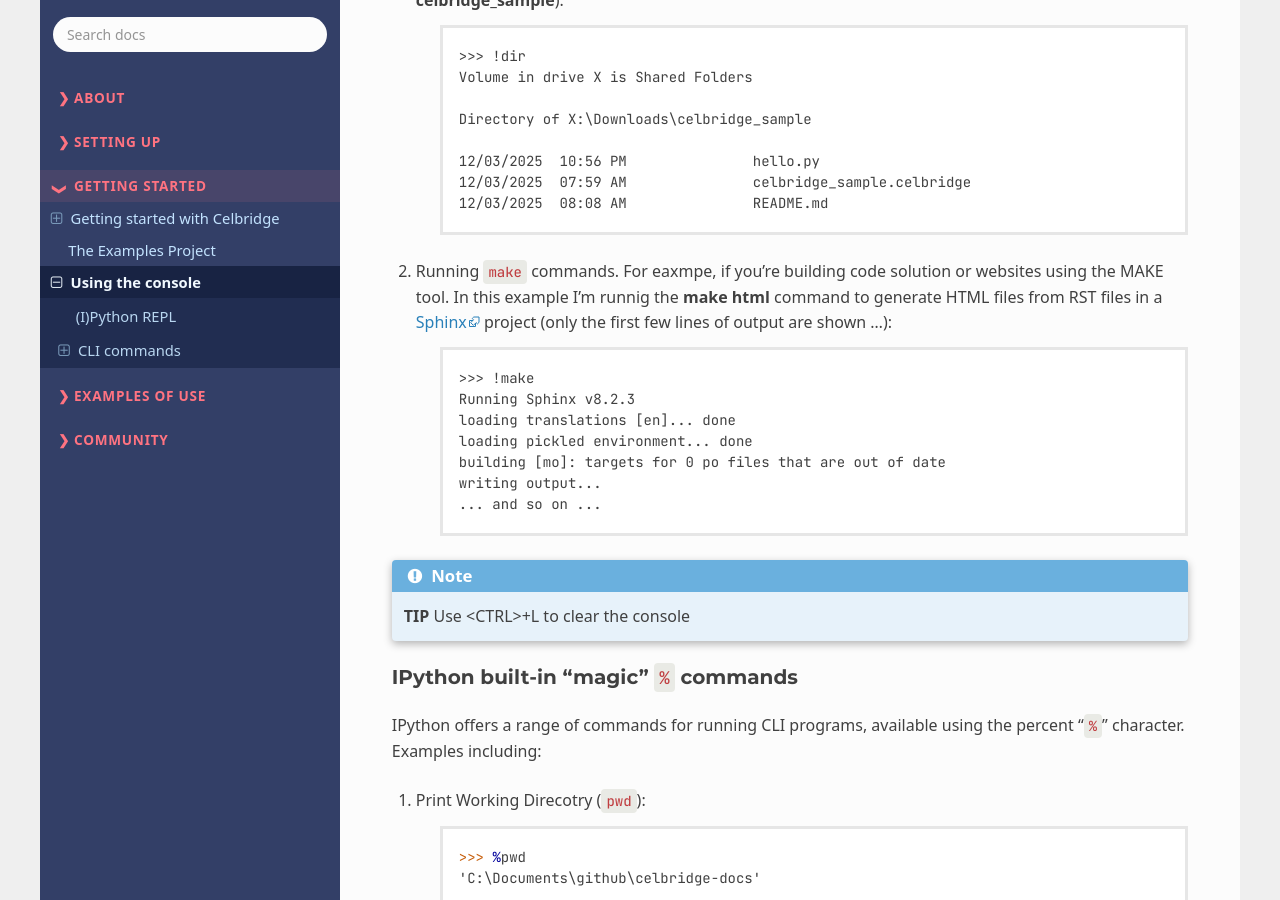
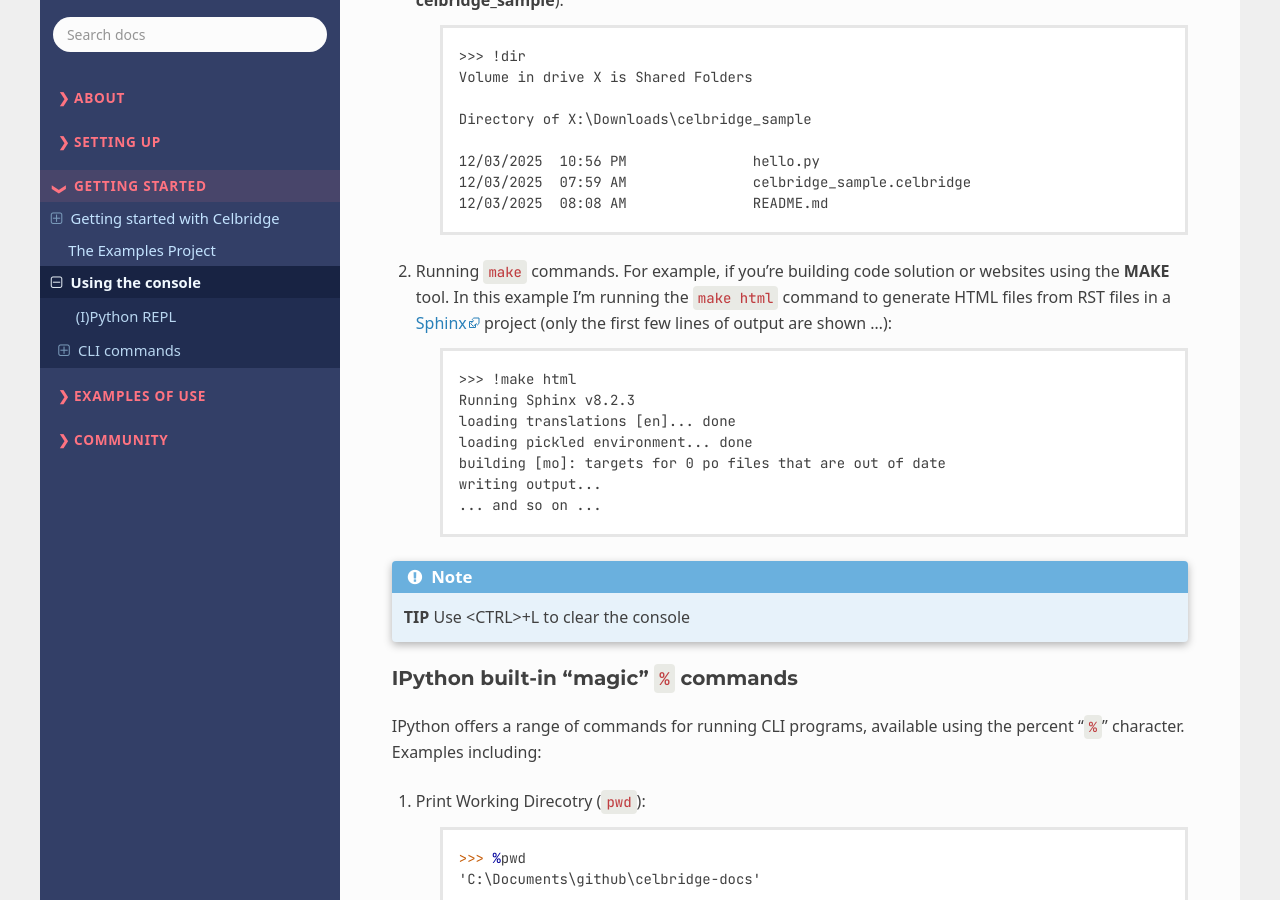
Before and after one commit to celbridge-org/celbridge-docs, a Sphinx documentation site: the page built from docs/03_getting_started/console.md, in a window 1280 px wide and 900 px high, scrolled down 1478 px. Built offline with Sphinx 7.4.7 and the Read the Docs theme 3.1.0, drawn with Linux system fonts in a browser that asks for light colours.

Commit message:
Update console documentation with new content

````diff
--- a/docs/03_getting_started/console.md
+++ b/docs/03_getting_started/console.md
@@ -57,10 +57,10 @@ It also offers a range of commands for running CLI programs, available using the
    > 12/03/2025  08:08 AM               README.md
    > ```
 
-2. Running `make` commands. For eaxmpe, if you're building code solution or websites using the MAKE tool. In this example I'm runnig the **make html** command to generate HTML files from RST files in a [Sphinx](https://www.formosa1544.com/2019/09/19/use-sphinx-for-python-documentation/) project (only the first few lines of output are shown ...):
+2. Running `make` commands. For example, if you're building code solution or websites using the **MAKE** tool. In this example I'm running the `make html` command to generate HTML files from RST files in a [Sphinx](https://www.formosa1544.com/2019/09/19/use-sphinx-for-python-documentation/) project (only the first few lines of output are shown ...):
 
    > ```
-   > >>> !make
+   > >>> !make html
    > Running Sphinx v8.2.3
    > loading translations [en]... done
    > loading pickled environment... done
````
